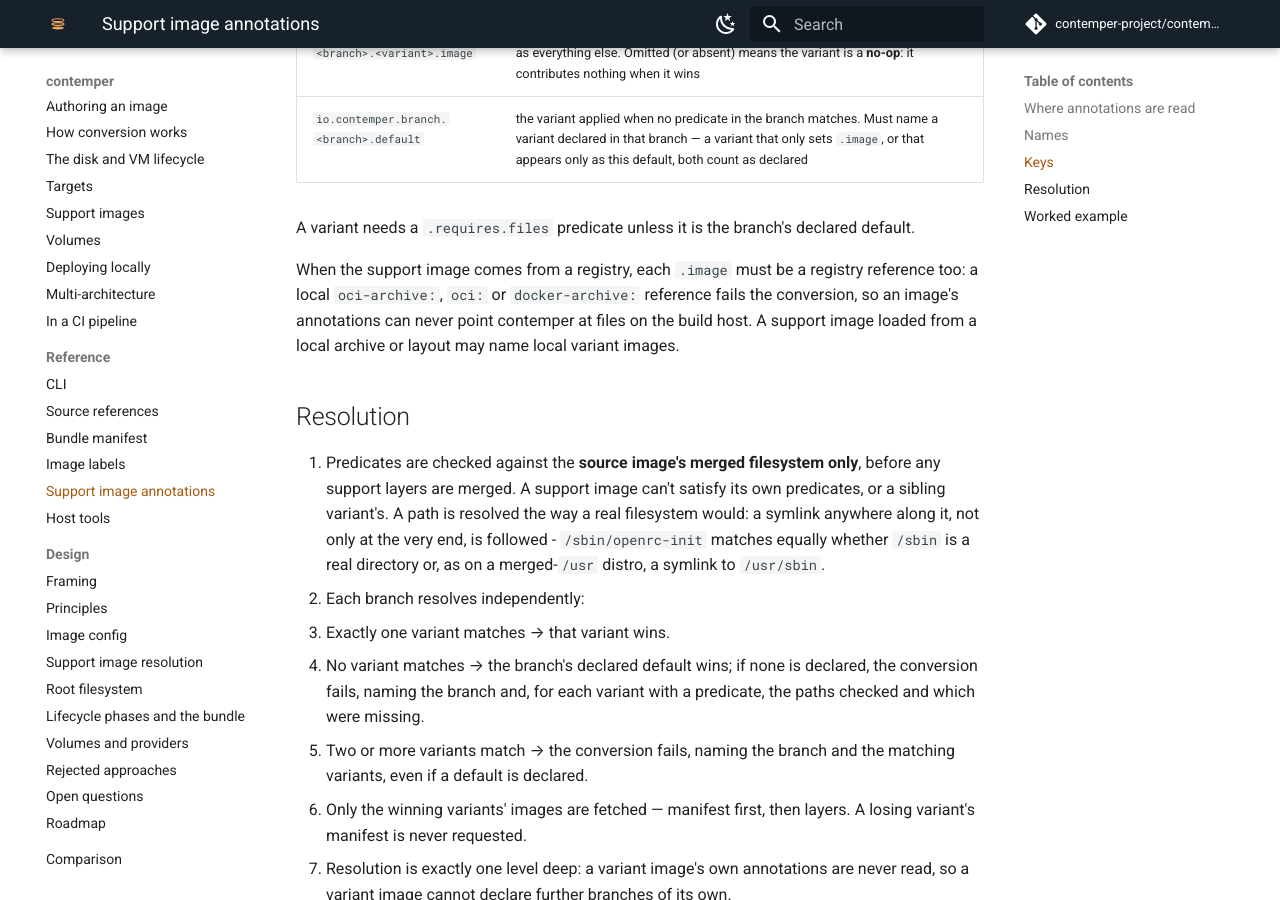
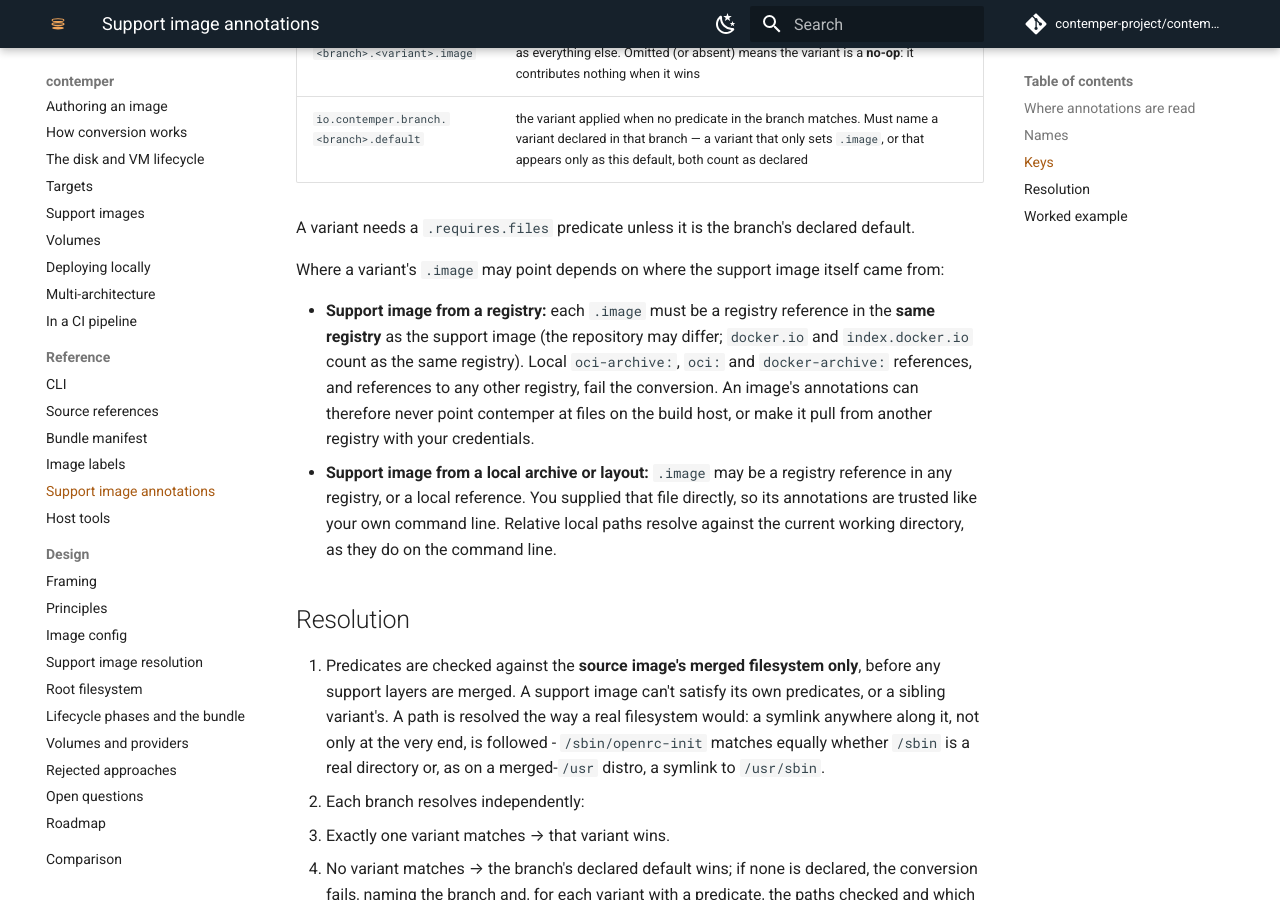
Before and after one commit to DarkressX/contemper, an MkDocs documentation site: the page built from docs/reference/support-image-annotations.md, in a window 1280 px wide and 900 px high, scrolled down 1036 px. Built offline with MkDocs 1.6.1 and Material for MkDocs 9.7.7, drawn with Linux system fonts in a browser that asks for light colours; comment, search, counter and statistics services are not loaded.

Commit message:
docs(support): document the same-registry rule for variant images
Spell out, next to the existing local-reference restriction, that a
registry support image's variants must also share its registry host
(repository may differ), and that a local support image may name a
variant in any registry.

Co-Authored-By: Claude Sonnet 5 <noreply@anthropic.com>
Signed-off-by: Stephan Peijnik-Steinwender <speijnik@gmail.com>

```diff
--- a/docs/reference/support-image-annotations.md
+++ b/docs/reference/support-image-annotations.md
@@ -42,12 +42,22 @@ fails the conversion, naming the offending key.
 A variant needs a `.requires.files` predicate unless it is the branch's
 declared default.
 
-When the support image comes from a registry, each `.image` must be a
-registry reference too: a local `oci-archive:`, `oci:` or
-`docker-archive:` reference fails the conversion, so an image's
-annotations can never point contemper at files on the build host. A
-support image loaded from a local archive or layout may name local
-variant images.
+Where a variant's `.image` may point depends on where the support image
+itself came from:
+
+- **Support image from a registry:** each `.image` must be a registry
+  reference in the **same registry** as the support image (the repository
+  may differ; `docker.io` and `index.docker.io` count as the same
+  registry). Local `oci-archive:`, `oci:` and `docker-archive:`
+  references, and references to any other registry, fail the conversion.
+  An image's annotations can therefore never point contemper at files on
+  the build host, or make it pull from another registry with your
+  credentials.
+- **Support image from a local archive or layout:** `.image` may be a
+  registry reference in any registry, or a local reference. You supplied
+  that file directly, so its annotations are trusted like your own
+  command line. Relative local paths resolve against the current working
+  directory, as they do on the command line.
 
 ## Resolution
 
```
